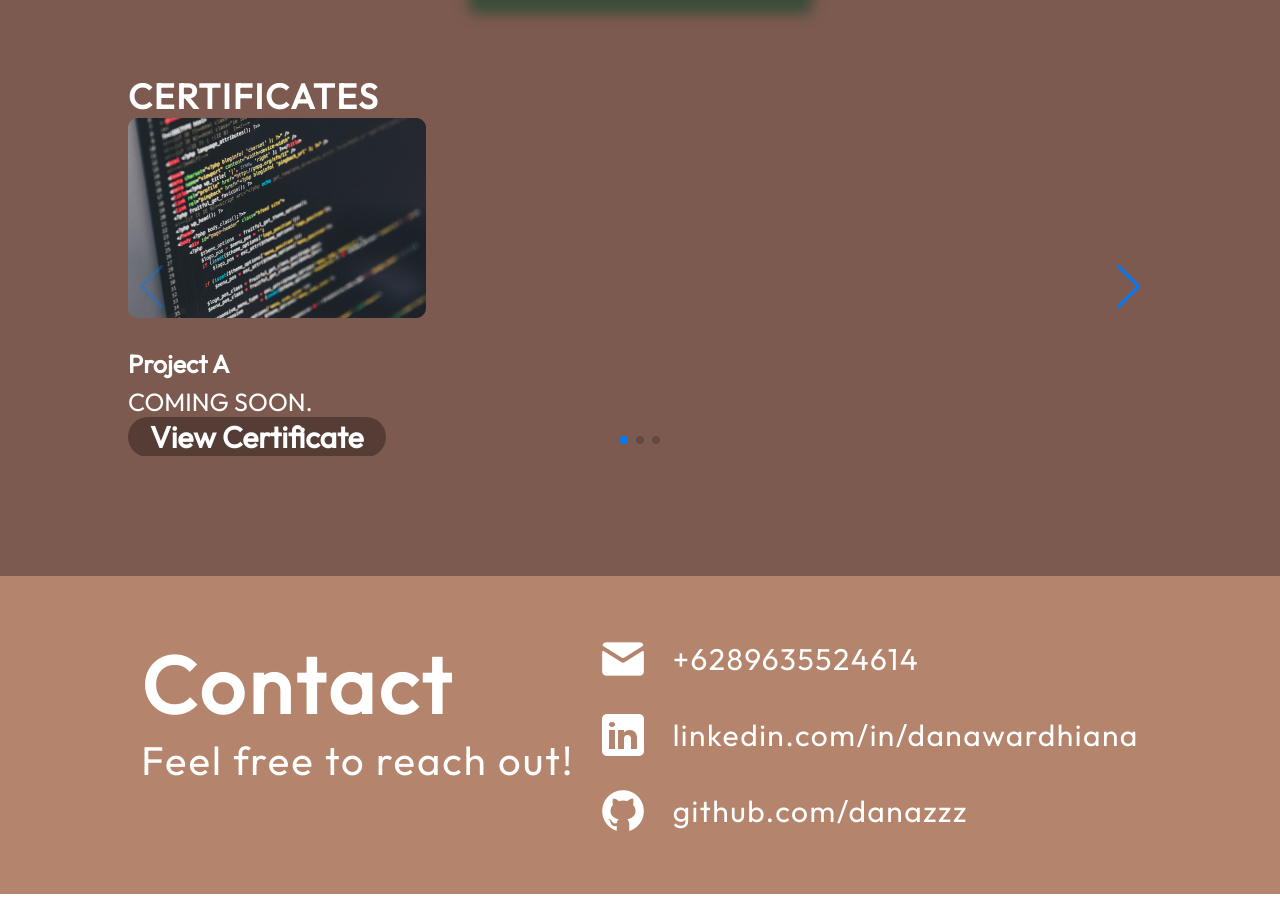
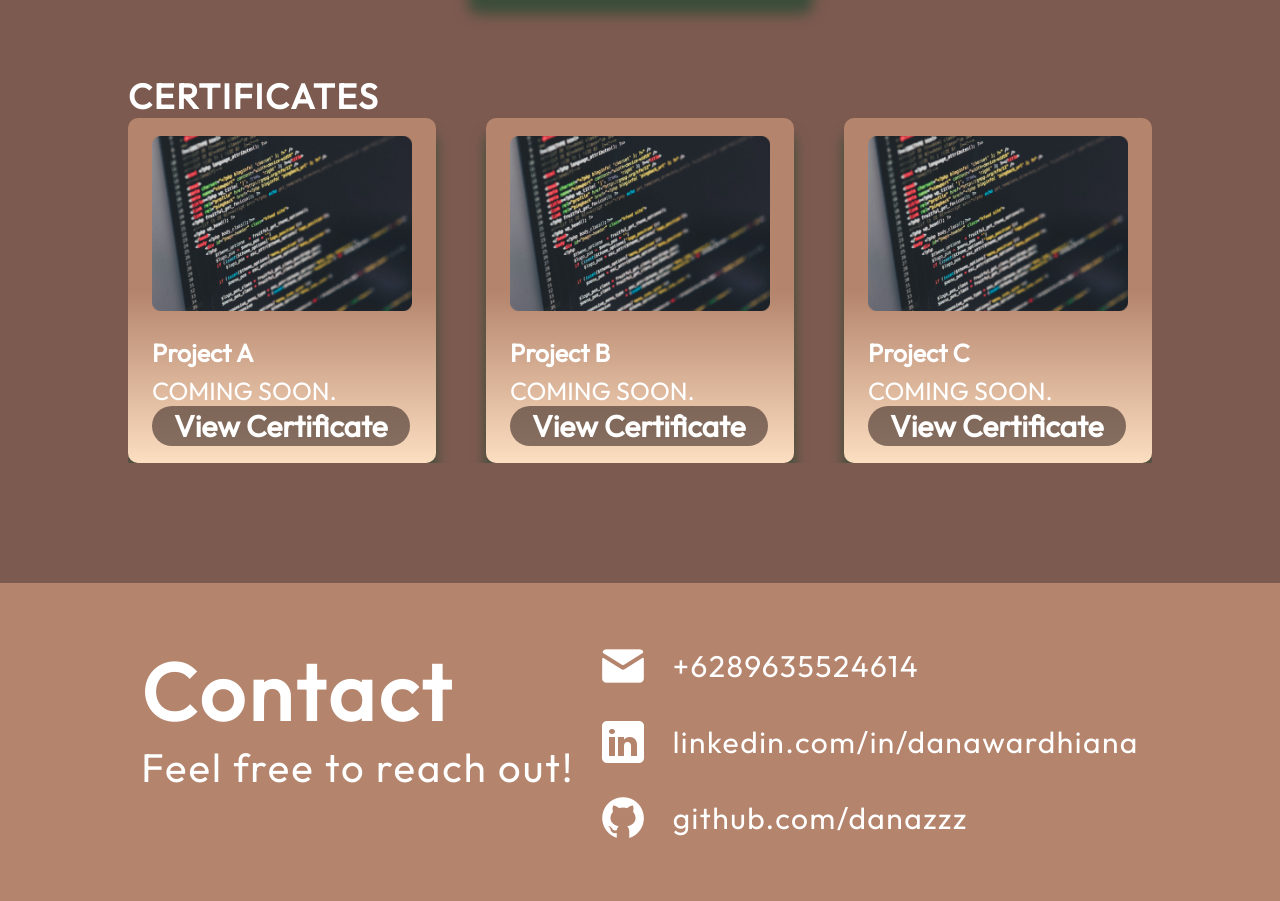
Before and after one commit to Danazzz/portfolio, a React (Vite) app: page / in a window 1280 px wide. Shown: the part 3616-4517 px from the top of the page. Built offline with nearby package versions, Linux system fonts and the light colour scheme.

Commit message:
fix: perbaiki tampilan carousel sertifikat

```diff
--- a/src/components/Certificate/Certificate.jsx
+++ b/src/components/Certificate/Certificate.jsx
@@ -1,4 +1,5 @@
 import React from 'react';
+
 import { Swiper, SwiperSlide } from 'swiper/react';
 import { Pagination, Navigation } from 'swiper/modules';
 
@@ -7,7 +8,8 @@ import 'swiper/css/pagination';
 import 'swiper/css/navigation';
 
 import styles from './Certificate.module.css';
-import certificates from '../../data/projects.json'; // Ensure you have this data file
+
+import certificates from '../../data/projects.json';
 import { CertificateCard } from './CertificateCard';
 
 export const Certificate = () => {
@@ -17,7 +19,7 @@ export const Certificate = () => {
             <Swiper
                 modules={[Navigation, Pagination]}
                 spaceBetween={50}
-                slidesPerView={1}
+                slidesPerView={3}
                 navigation
                 pagination={{ clickable: true }}
             >
--- a/src/components/Certificate/CertificateCard.jsx
+++ b/src/components/Certificate/CertificateCard.jsx
@@ -9,7 +9,7 @@ export const CertificateCard = ({
   certificate: { title, imageSrc, description, source },
 }) => {
   return (
-    <div className={styles.card}>
+    <div className={styles.container}>
       <img src={getImageUrl(imageSrc)} alt={`Image of ${title}`} className={styles.image} />
       <div className={styles.info}>
         <h3 className={styles.title}>{title}</h3>
```
